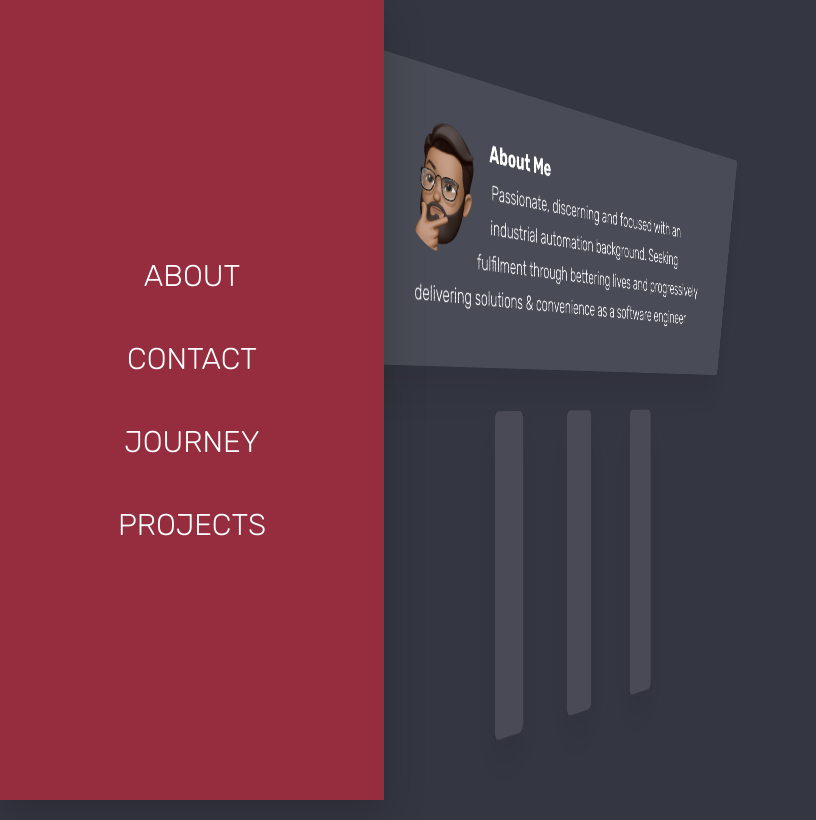
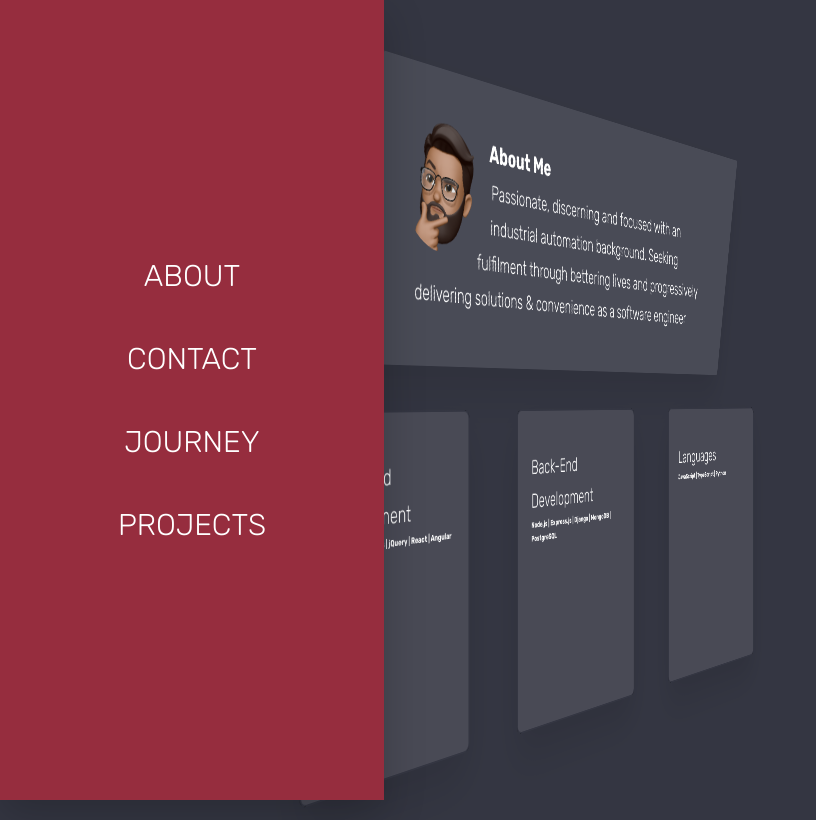
Before and after one commit to MohdSaifulM/portfolio, a React (Vite) app: page /about in a window 1280 px wide. Shown: the whole page, without its empty margins (0-816 px from the left). Built offline with nearby package versions, Linux system fonts and the light colour scheme.

Commit message:
style: 💄 Added some content to skills card

```diff
--- a/src/components/Card.tsx
+++ b/src/components/Card.tsx
@@ -1,15 +1,16 @@
-const Card = () => {
+const Card: React.FC<{title:string, paragraph: string}> = ({title, paragraph}) => {
     return (
         <div className="card-container">
             <div className="card">
                 <a href="">
                     <div className="card__display">
                         <i></i>
-                        <h2></h2>
+                        <h2>{title}</h2>
+                        <p>{paragraph}</p>
                     </div>
                     <div className="card__hover">
-                        <h2></h2>
-                        <p></p>
+                        <h2>{title}</h2>
+                        <p>{paragraph}</p>
                     </div>
                 </a>
                 <div className="card__border"></div>
--- a/src/pages/About.tsx
+++ b/src/pages/About.tsx
@@ -19,9 +19,9 @@ const About = () => {
                     </div>
                 </div>
                 <div className="section section-skills">
-                    <Card />
-                    <Card />
-                    <Card />
+                    <Card title="Front-End Development" paragraph="HTML5 | CSS3 & Sass | jQuery | React | Angular"/>
+                    <Card title="Back-End Development" paragraph="Node.js | Express.js | Django | MongoDB | PostgreSQL" />
+                    <Card title="Languages" paragraph="JavaScript | TypeScript | Python" />
                 </div>
             </div>
         </>
--- a/src/styles/css/style.css
+++ b/src/styles/css/style.css
@@ -71,7 +71,8 @@ body {
   color: #343642; }
 
 .card-container {
-  margin: 5rem; }
+  margin: 5rem;
+  width: calc(75% / 3); }
   .card-container .card {
     font-weight: bold;
     position: relative;
@@ -99,11 +100,15 @@ body {
         font-size: 6rem;
         margin-top: 20rem; }
       .card-container .card a .card__display h2 {
-        margin: 2rem 0 0; }
+        margin: 2rem 0 0;
+        font-size: 2.5rem;
+        font-weight: 200; }
       .card-container .card a .card__hover {
         display: none; }
         .card-container .card a .card__hover h2 {
-          margin: 2rem 0; }
+          margin: 2rem 0;
+          font-size: 2.5rem;
+          font-weight: 200; }
         .card-container .card a .card__hover p {
           font-weight: normal;
           line-height: 1.5; }
--- a/src/styles/sass/components/_card.scss
+++ b/src/styles/sass/components/_card.scss
@@ -1,5 +1,6 @@
 .card-container {
 	margin: 5rem;
+    width: calc(75% / 3);
 
 	.card {
 		font-weight: bold;
@@ -40,6 +41,8 @@
 
 				h2 {
 					margin: 2rem 0 0;
+                    font-size: 2.5rem;
+                    font-weight: 200;
 				}
 			}
 
@@ -48,6 +51,8 @@
 
 				h2 {
 					margin: 2rem 0;
+                    font-size: 2.5rem;
+                    font-weight: 200;
 				}
 
 				p {
```
